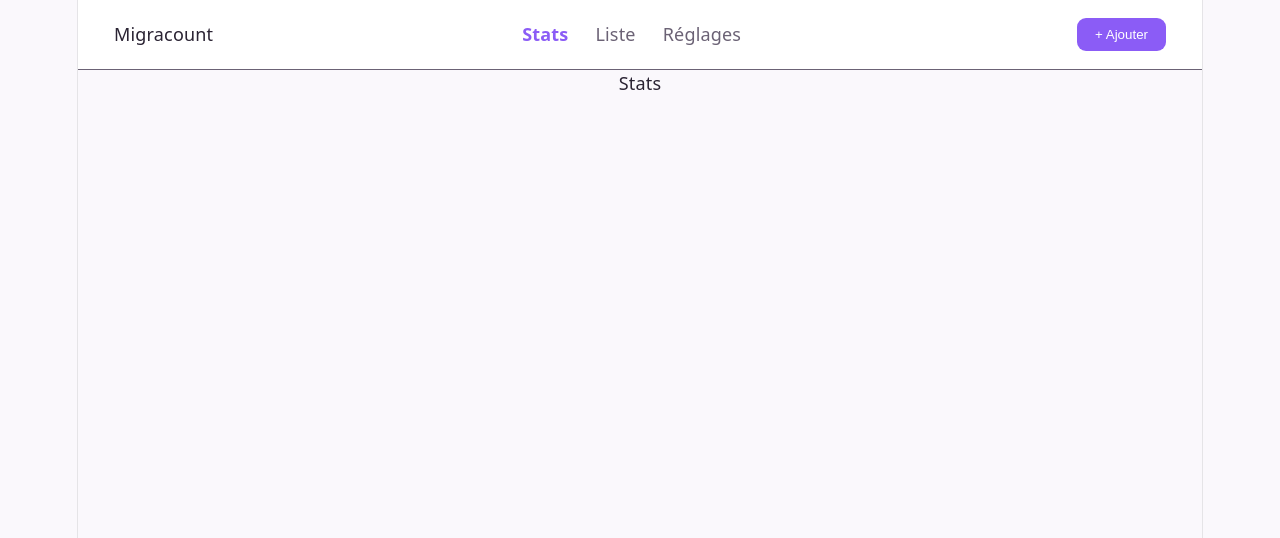
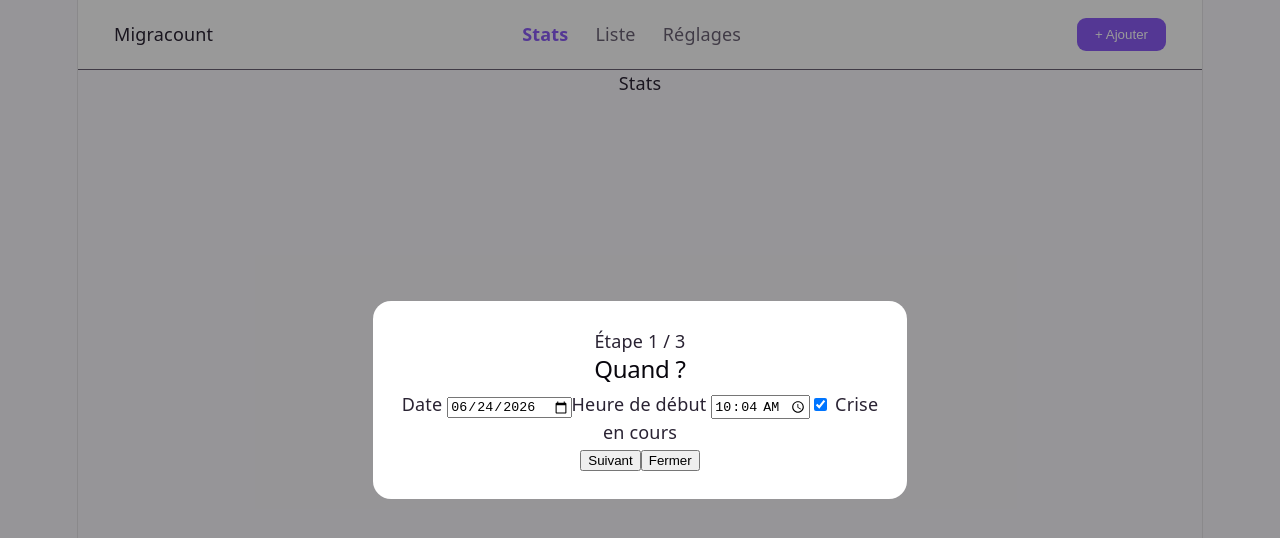
Before and after one commit to aifedespaix/migranicount, a Vue app: page / in a window 1280 px wide. Both pictures are taken after a click on the button "+ Ajouter". Shown: the top 538 px of the page. Built offline with nearby package versions, Linux system fonts and the light colour scheme.

Commit message:
feat: add migraine form modal with When/Intensity/Medocs steps

```diff
--- a/src/App.vue
+++ b/src/App.vue
@@ -5,6 +5,7 @@
   </main>
   <BottomNav />
   <FabButton @click="formOpen = true" />
+  <MigraineFormModal v-if="formOpen" @close="formOpen = false" @saved="formOpen = false" />
 </template>
 
 <script setup lang="ts">
@@ -12,6 +13,7 @@ import { ref } from 'vue'
 import HeaderNav from './components/HeaderNav.vue'
 import BottomNav from './components/BottomNav.vue'
 import FabButton from './components/FabButton.vue'
+import MigraineFormModal from './components/MigraineForm/MigraineFormModal.vue'
 
 const formOpen = ref(false)
 </script>
--- /dev/null
+++ b/src/components/MigraineForm/MigraineFormModal.vue
@@ -0,0 +1,63 @@
+<template>
+  <div class="modal-backdrop" @click.self="close">
+    <div class="modal-sheet">
+      <div class="progress">Étape {{ stepIndex + 1 }} / {{ steps.length }}</div>
+      <component :is="steps[stepIndex]" v-model="draft" />
+      <div class="actions">
+        <button v-if="stepIndex > 0" type="button" @click="stepIndex--">Précédent</button>
+        <button v-if="stepIndex < steps.length - 1" type="button" @click="stepIndex++">Suivant</button>
+        <button v-else type="button" @click="submit">Enregistrer</button>
+        <button type="button" class="close-btn" @click="close">Fermer</button>
+      </div>
+    </div>
+  </div>
+</template>
+
+<script setup lang="ts">
+import { ref, watch } from 'vue'
+import StepWhen from './StepWhen.vue'
+import StepIntensity from './StepIntensity.vue'
+import StepMedocs from './StepMedocs.vue'
+import { loadDraft, saveDraft, clearDraft } from './draft'
+import { useMigrainesStore } from '../../stores/migraines'
+
+const emit = defineEmits<{ close: []; saved: [] }>()
+const migraines = useMigrainesStore()
+
+const steps = [StepWhen, StepIntensity, StepMedocs]
+const stepIndex = ref(0)
+const draft = ref(loadDraft())
+
+watch(draft, (d) => saveDraft(d), { deep: true })
+
+function close() {
+  emit('close')
+}
+
+function submit() {
+  migraines.save(draft.value)
+  clearDraft()
+  emit('saved')
+}
+</script>
+
+<style scoped>
+.modal-backdrop {
+  position: fixed; inset: 0;
+  background: rgba(0,0,0,0.4);
+  display: flex; align-items: flex-end;
+  z-index: 30;
+}
+.modal-sheet {
+  background: var(--color-surface);
+  width: 100%;
+  max-height: 90vh;
+  overflow-y: auto;
+  border-radius: 1rem 1rem 0 0;
+  padding: 1.5rem;
+}
+@media (min-width: 1024px) {
+  .modal-backdrop { align-items: center; justify-content: center; }
+  .modal-sheet { width: 480px; border-radius: 1rem; }
+}
+</style>
--- /dev/null
+++ b/src/components/MigraineForm/StepIntensity.vue
@@ -0,0 +1,19 @@
+<template>
+  <div class="step">
+    <h2>Intensité</h2>
+    <input type="range" min="1" max="10" v-model.number="model.intensite" :style="{ accentColor: trackColor }" />
+    <p class="intensity-value">{{ model.intensite }} / 10</p>
+  </div>
+</template>
+
+<script setup lang="ts">
+import { computed } from 'vue'
+import type { MigraineDraft } from './draft'
+
+const model = defineModel<MigraineDraft>({ required: true })
+
+const trackColor = computed(() => {
+  const hue = 50 - (model.value.intensite / 10) * 50
+  return `hsl(${hue}, 80%, 50%)`
+})
+</script>
--- /dev/null
+++ b/src/components/MigraineForm/StepMedocs.vue
@@ -0,0 +1,54 @@
+<template>
+  <div class="step">
+    <h2>Médicaments</h2>
+    <div class="favoris">
+      <button v-for="f in favoris.favoris" :key="f.nom" type="button" @click="addFromFavori(f)">
+        {{ f.nom }}
+      </button>
+    </div>
+    <div v-for="(p, i) in model.medocs" :key="p.id" class="medoc-row">
+      <span>{{ p.nom }} — {{ p.heure }}</span>
+      <button type="button" @click="remove(i)">Supprimer</button>
+    </div>
+    <form @submit.prevent="addNew">
+      <input v-model="nomInput" placeholder="Nom du médicament" required />
+      <input v-model="descriptionInput" placeholder="Description (optionnel)" />
+      <input type="time" v-model="heureInput" required />
+      <button type="submit">+ Ajouter une prise</button>
+    </form>
+  </div>
+</template>
+
+<script setup lang="ts">
+import { ref } from 'vue'
+import { newId } from '../../utils/uuid'
+import { nowHHmm } from '../../utils/date'
+import { useMedocsFavorisStore } from '../../stores/medocsFavoris'
+import type { MigraineDraft } from './draft'
+import type { MedocFavori } from '../../types/migraine'
+
+const model = defineModel<MigraineDraft>({ required: true })
+const favoris = useMedocsFavorisStore()
+
+const nomInput = ref('')
+const descriptionInput = ref('')
+const heureInput = ref(nowHHmm())
+
+function addFromFavori(f: MedocFavori) {
+  model.value.medocs.push({ id: newId(), nom: f.nom, description: f.description, heure: nowHHmm() })
+  favoris.registerUsage(f.nom, f.description)
+}
+
+function addNew() {
+  if (!nomInput.value) return
+  model.value.medocs.push({ id: newId(), nom: nomInput.value, description: descriptionInput.value || undefined, heure: heureInput.value })
+  favoris.registerUsage(nomInput.value, descriptionInput.value || undefined)
+  nomInput.value = ''
+  descriptionInput.value = ''
+  heureInput.value = nowHHmm()
+}
+
+function remove(index: number) {
+  model.value.medocs.splice(index, 1)
+}
+</script>
--- /dev/null
+++ b/src/components/MigraineForm/StepWhen.vue
@@ -0,0 +1,25 @@
+<template>
+  <div class="step">
+    <h2>Quand ?</h2>
+    <label>Date <input type="date" v-model="model.date" /></label>
+    <label>Heure de début <input type="time" v-model="model.heureDebut" /></label>
+    <label>
+      <input type="checkbox" :checked="model.heureFin === null" @change="toggleEnCours" />
+      Crise en cours
+    </label>
+    <label v-if="model.heureFin !== null">
+      Heure de fin <input type="time" v-model="model.heureFin" />
+    </label>
+  </div>
+</template>
+
+<script setup lang="ts">
+import type { MigraineDraft } from './draft'
+
+const model = defineModel<MigraineDraft>({ required: true })
+
+function toggleEnCours(e: Event) {
+  const checked = (e.target as HTMLInputElement).checked
+  model.value.heureFin = checked ? null : model.value.heureDebut
+}
+</script>
--- /dev/null
+++ b/src/components/MigraineForm/draft.ts
@@ -0,0 +1,36 @@
+import { getJSON, setJSON } from '../../storage/storage'
+import { todayISO, nowHHmm } from '../../utils/date'
+import type { Migraine } from '../../types/migraine'
+
+export type MigraineDraft = Omit<Migraine, 'id' | 'createdAt' | 'updatedAt'> & { id?: string }
+
+const DRAFT_KEY = 'draft'
+
+export function emptyDraft(): MigraineDraft {
+  return {
+    date: todayISO(),
+    heureDebut: nowHHmm(),
+    heureFin: null,
+    medocs: [],
+    intensite: 5,
+    avortee: false,
+    nausee: false,
+    vomissement: false,
+    aura: false,
+    localisation: null,
+    declencheurs: [],
+    notes: '',
+  }
+}
+
+export function loadDraft(): MigraineDraft {
+  return getJSON<MigraineDraft>(DRAFT_KEY, emptyDraft())
+}
+
+export function saveDraft(d: MigraineDraft): void {
+  setJSON(DRAFT_KEY, d)
+}
+
+export function clearDraft(): void {
+  setJSON(DRAFT_KEY, emptyDraft())
+}
```
Also changed, not shown: 1 other file (tests, documents, lock files or other folders).
